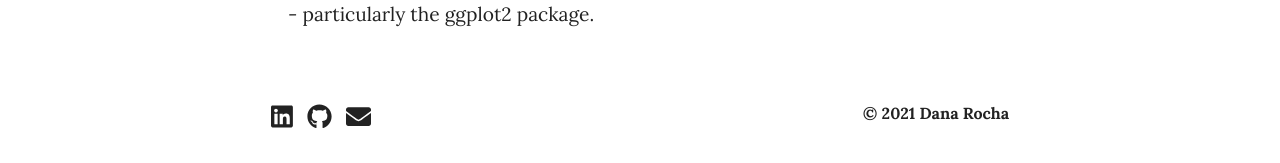
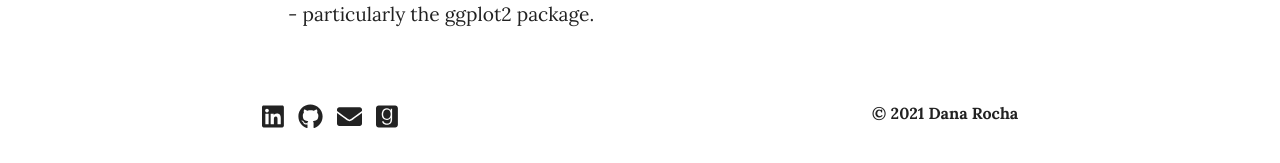
Before and after one commit to dana-rocha/dana-rocha.github.io, a Jekyll site: the page built from index.html, in a window 1280 px wide. Shown: the part 1573-1736 px from the top of the page. Built offline with Jekyll 4.4.1, drawn with Linux system fonts in a browser that asks for light colours; nearby versions of some CDN libraries.

Commit message:
Add goodreads link

```diff
--- a/_layouts/default.html
+++ b/_layouts/default.html
@@ -52,14 +52,18 @@
 
 <!--- Footer -->
 <footer id="main-footer">
+
   <div class="social">
     <a href="https://www.linkedin.com/in/rochadana/" target="_blank"><i class="fab fa-linkedin"></i></a>
     <a href="https://github.com/dana-rocha" target="_blank"><i class="fab fa-github"></i></a>
     <a href="mailto:dbridgette.rocha@gmail.com" target="_blank"><i class="fas fa-envelope"></i></a>
+    <a href="https://www.goodreads.com/danarocha" target="_blank"><i class="fab fa-goodreads"></i></a>
   </div>
+
   <div class="footer_copy">
     <h6><strong> &copy; 2021 Dana Rocha </strong></h6>
   </div>
+
 </footer>
 
 </body>
```
